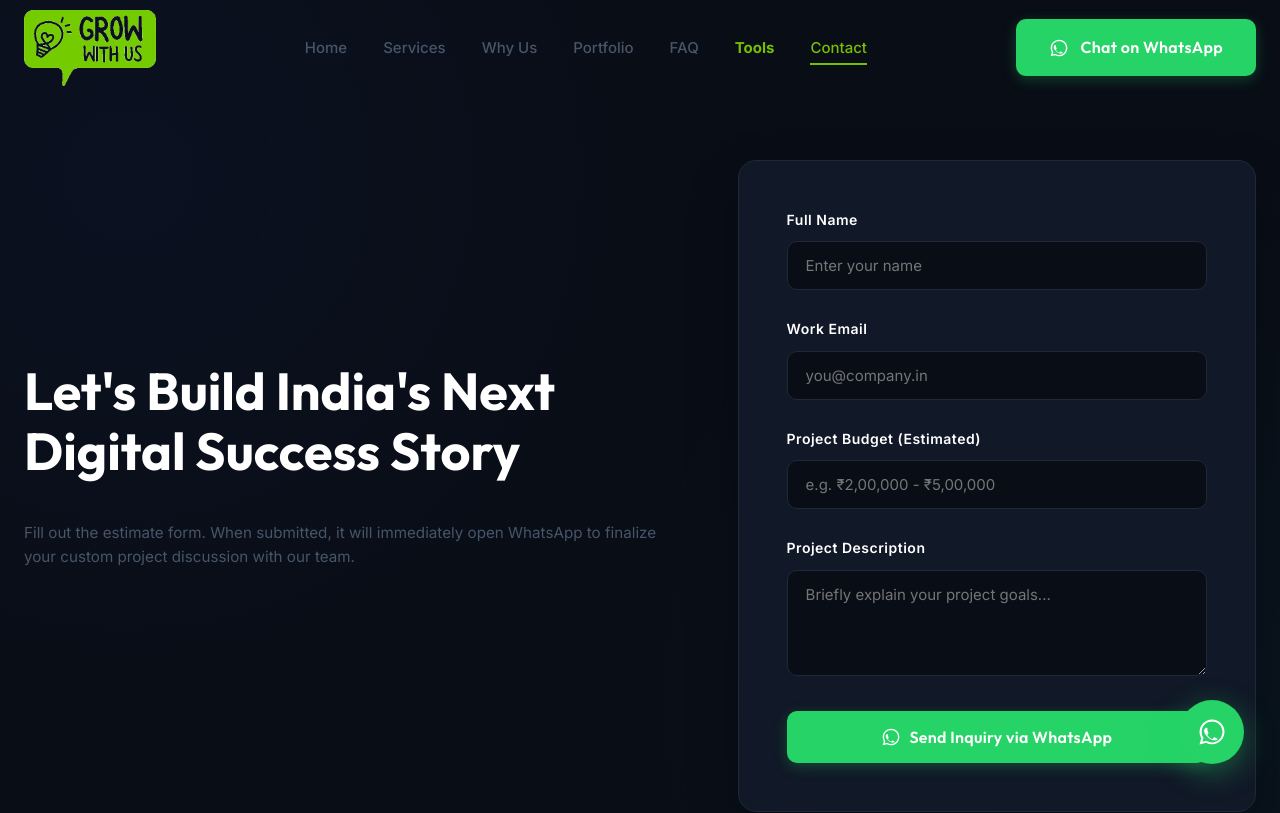
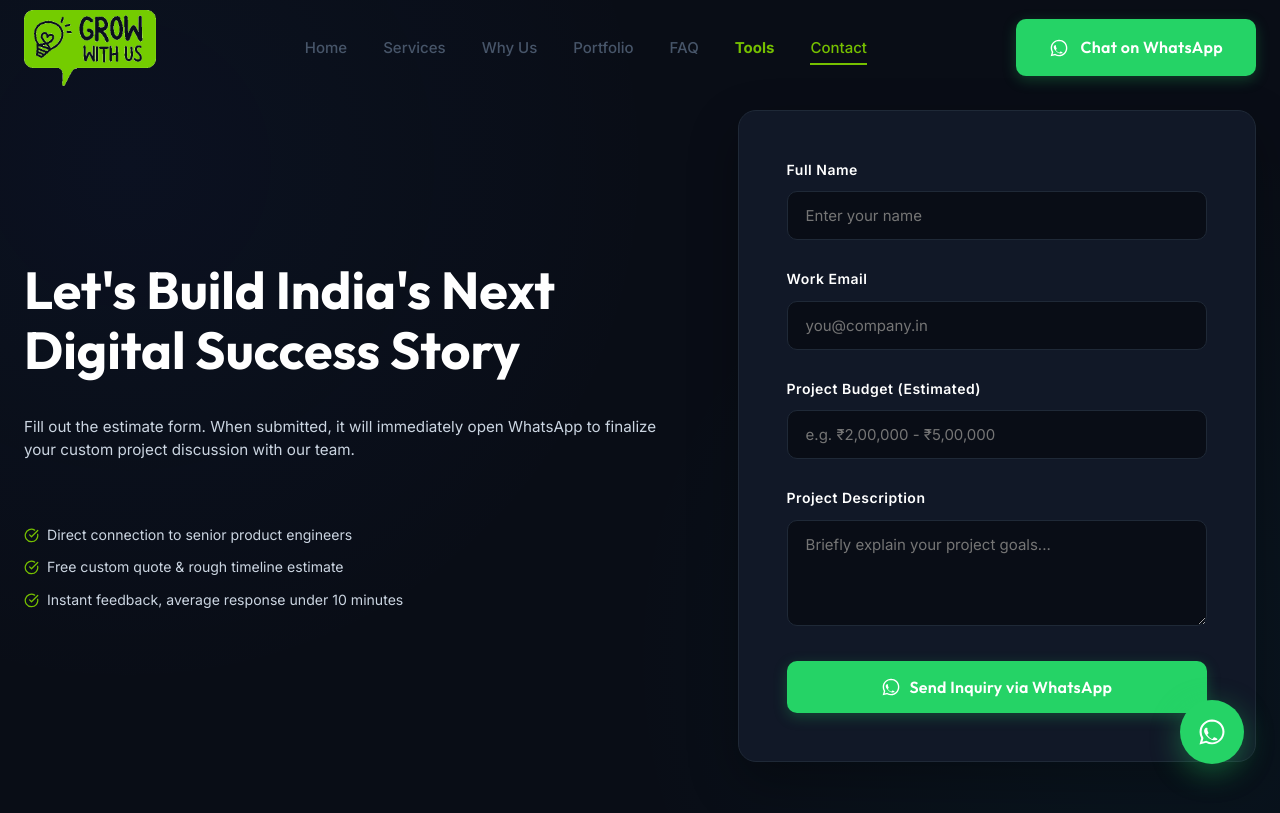
Before and after one commit to maniiv314/grow-with-us, a React (Vite) app: page /contact in a window 1280 px wide. Shown: the top 813 px of the page. Built offline with nearby package versions, Linux system fonts and the light colour scheme.

Commit message:
Optimize contact page padding and add trust checklist details next to form for better decision making

```diff
--- a/src/pages/Contact.jsx
+++ b/src/pages/Contact.jsx
@@ -1,4 +1,5 @@
 import React, { useState } from 'react';
+import { CheckCircle } from 'lucide-react';
 
 export default function Contact() {
   const [formData, setFormData] = useState({
@@ -37,13 +38,28 @@ export default function Contact() {
   };
 
   return (
-    <section className="section section-dark" id="contact" style={{ paddingTop: '160px' }}>
+    <section className="section section-dark" id="contact" style={{ paddingTop: '110px', paddingBottom: '60px' }}>
       <div className="container cta-grid">
         <div className="cta-content reveal active" style={{ display: 'flex', flexDirection: 'column', justifyContent: 'center' }}>
           <h2>Let's Build India's Next Digital Success Story</h2>
-          <p style={{ marginTop: '15px', color: 'var(--text-muted)', lineHeight: '1.6', fontSize: '0.95rem' }}>
+          <p style={{ marginTop: '12px', color: '#cbd5e1', lineHeight: '1.5', fontSize: '0.95rem' }}>
             Fill out the estimate form. When submitted, it will immediately open WhatsApp to finalize your custom project discussion with our team.
           </p>
+
+          <div style={{ display: 'flex', flexDirection: 'column', gap: '10px', marginTop: '22px' }}>
+            <div style={{ display: 'flex', alignItems: 'center', gap: '8px', fontSize: '0.88rem', color: '#cbd5e1' }}>
+              <CheckCircle size={15} style={{ color: 'var(--primary)', flexShrink: 0 }} />
+              <span>Direct connection to senior product engineers</span>
+            </div>
+            <div style={{ display: 'flex', alignItems: 'center', gap: '8px', fontSize: '0.88rem', color: '#cbd5e1' }}>
+              <CheckCircle size={15} style={{ color: 'var(--primary)', flexShrink: 0 }} />
+              <span>Free custom quote & rough timeline estimate</span>
+            </div>
+            <div style={{ display: 'flex', alignItems: 'center', gap: '8px', fontSize: '0.88rem', color: '#cbd5e1' }}>
+              <CheckCircle size={15} style={{ color: 'var(--primary)', flexShrink: 0 }} />
+              <span>Instant feedback, average response under 10 minutes</span>
+            </div>
+          </div>
         </div>
 
         <div className="contact-form-wrapper reveal active reveal-delay-1">
```
